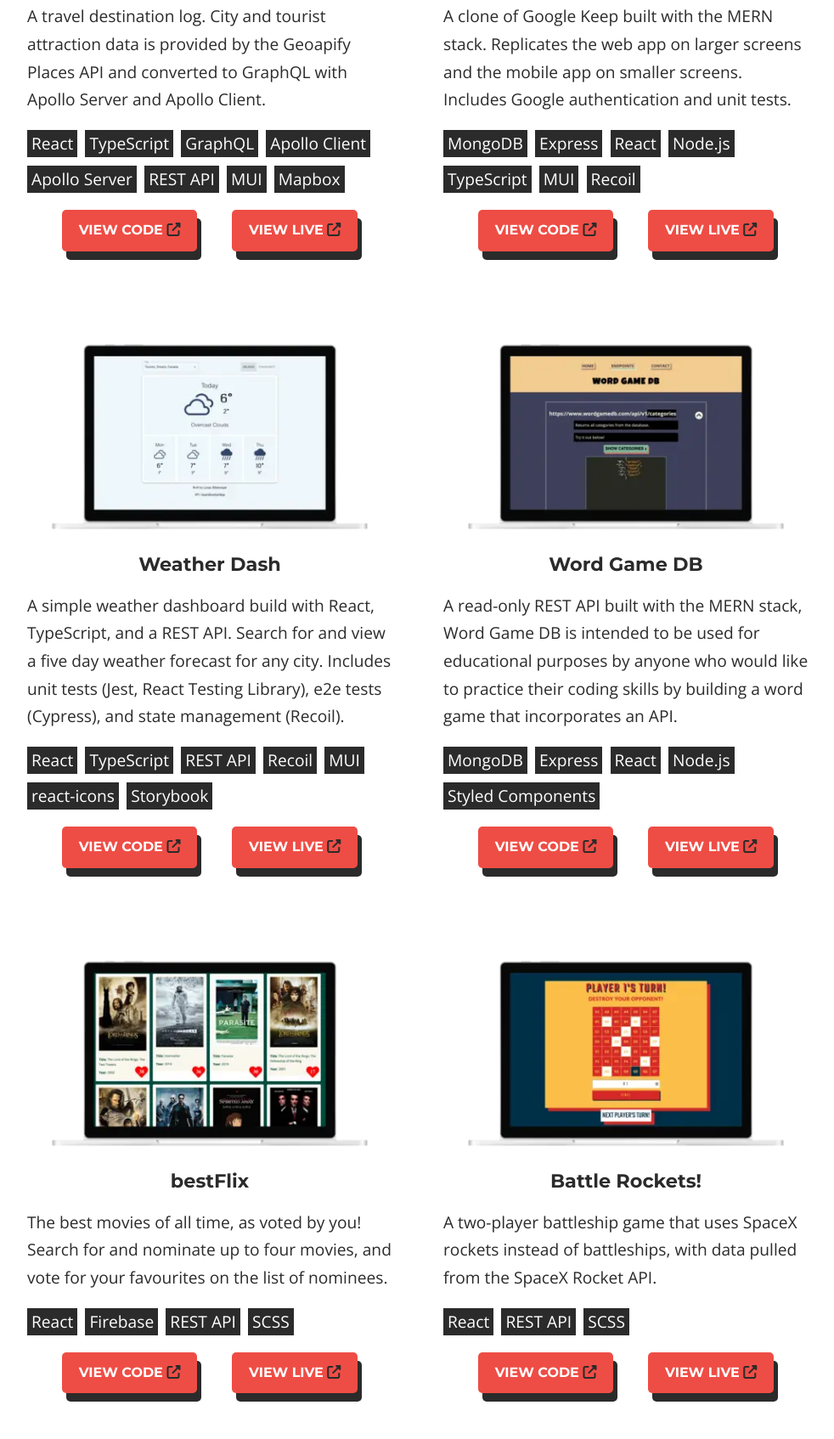
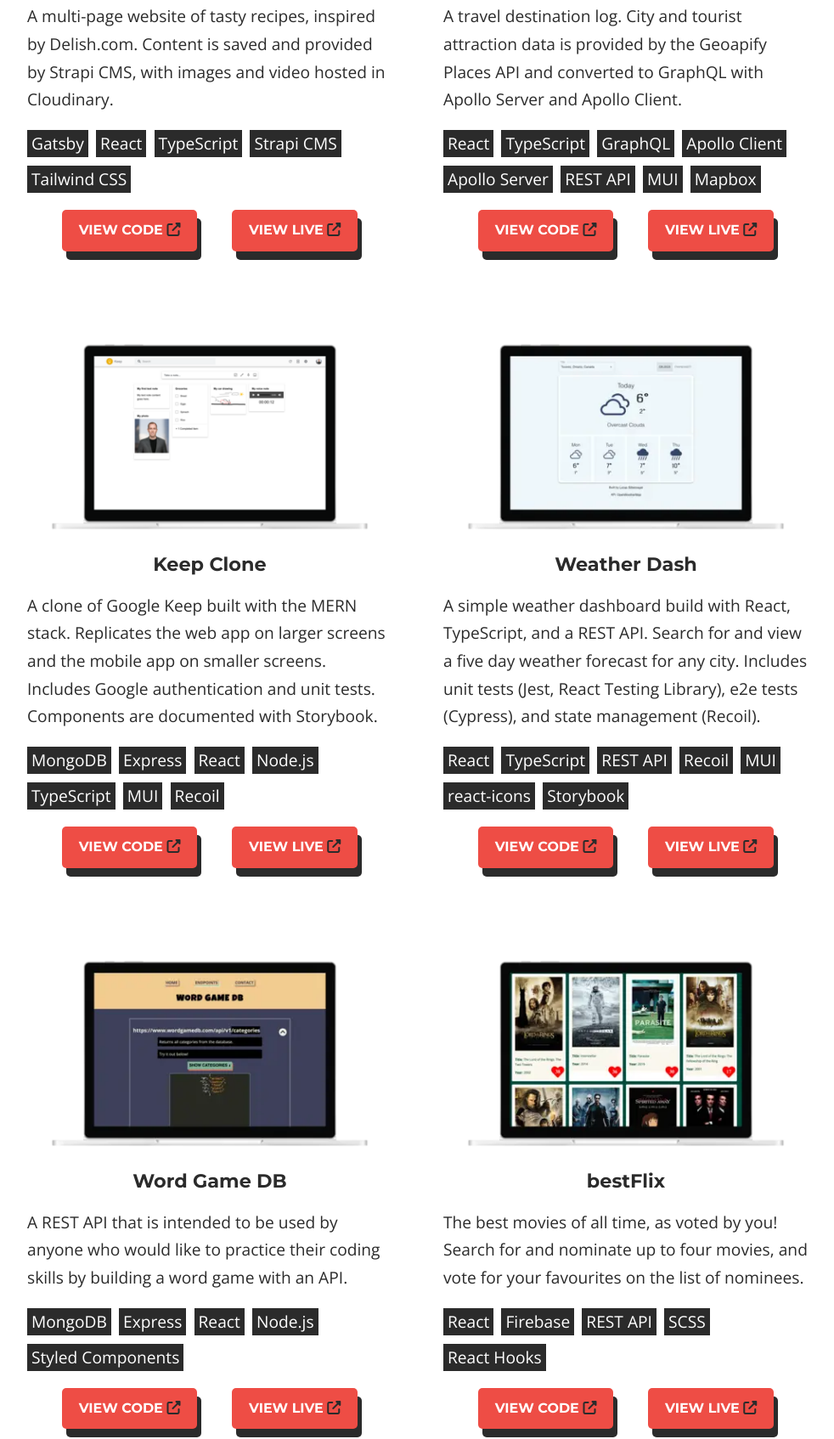
Before and after one commit to LucasSilbernagel/portolio-1.0, a plain HTML site: page index.html in a window 1280 px wide. Shown: the part 2027-3721 px from the top of the page at 85% size, without its empty margins (148-1130 px from the left). Drawn offline with nearby package versions, Linux system fonts and the light colour scheme.

Commit message:
added new project

```diff
--- a/index.html
+++ b/index.html
@@ -266,6 +266,28 @@
           <!-- Project 1 -->
           <li data-aos="fade-up" data-aos-easing="ease-in-out">
             <div class="projectImageContainer">
+              <img loading="lazy" src="./styles/assets/tasty.webp" alt="Tasty" class="projectImage" height="100%" width="100%">
+            </div>
+            <h4>Tasty</h4>
+            <p>A multi-page website of tasty recipes, inspired by <a className="collaborationLink" href="https://www.delish.com/" target="_blank" rel="noreferrer">Delish.com</a>. Content is saved and provided by Strapi CMS, with images and video hosted in Cloudinary.</p>
+            <ul class="used">
+              <li>Gatsby</li>
+              <li>React</li>
+              <li>TypeScript</li>
+              <li>Strapi CMS</li>
+              <li>Tailwind CSS</li>
+            </ul>
+            <div class="projectLinkContainer">
+              <a class="projectLink" href="https://github.com/LucasSilbernagel/tasty" target="_blank"
+                rel="noopener noreferrer">View Code <i aria-label="external link" class="fas fa-external-link-alt"></i></a>
+              <a class="projectLink" href="https://symphonious-croquembouche-c45916.netlify.app/" target="_blank"
+                rel="noopener noreferrer">View Live <i aria-label="external link" class="fas fa-external-link-alt"></i></a>
+            </div>
+          </li>
+
+          <!-- Project 2 -->
+          <li data-aos="fade-up" data-aos-easing="ease-in-out">
+            <div class="projectImageContainer">
               <img loading="lazy" src="./styles/assets/bt-dt.webp" alt="Been there, done that: a travel destination log." class="projectImage" height="100%" width="100%">
             </div>
             <h4>Been There, Done That</h4>
@@ -286,13 +308,13 @@
             </div>
           </li>
 
-          <!-- Project 2 -->
+          <!-- Project 3 -->
           <li data-aos="fade-up" data-aos-easing="ease-in-out">
             <div class="projectImageContainer">
               <img loading="lazy" src="./styles/assets/keepClone.webp" alt="Keep Clone, a clone of Google Keep built with the MERN stack. Replicates the web app on larger screens and the mobile app on smaller screens." class="projectImage" height="100%" width="100%">
             </div>
             <h4>Keep Clone</h4>
-            <p>A clone of Google Keep built with the MERN stack. Replicates the web app on larger screens and the mobile app on smaller screens. Includes Google authentication and unit tests.</p>
+            <p>A clone of Google Keep built with the MERN stack. Replicates the web app on larger screens and the mobile app on smaller screens. Includes Google authentication and unit tests. Components are documented with Storybook.</p>
             <ul class="used">
               <li>MongoDB</li>
               <li>Express</li>
@@ -309,7 +331,7 @@
             </div>
           </li>
 
-          <!-- Project 3 -->
+          <!-- Project 4 -->
           <li data-aos="fade-up" data-aos-easing="ease-in-out">
             <div class="projectImageContainer">
               <img loading="lazy" src="./styles/assets/weatherDash.webp" alt="Weather Dash, a simple weather dashboard" class="projectImage" height="100%" width="100%">
@@ -331,13 +353,13 @@
             </div>
           </li>
 
-          <!-- Project 4 -->
+          <!-- Project 5 -->
           <li data-aos="fade-up" data-aos-easing="ease-in-out">
             <div class="projectImageContainer">
               <img loading="lazy" src="./styles/assets/wordGameDB.webp" alt="Word Game DB" class="projectImage" height="100%" width="100%">
             </div>
             <h4>Word Game DB</h4>
-            <p>A read-only REST API built with the MERN stack, Word Game DB is intended to be used for educational purposes by anyone who would like to practice their coding skills by building a word game that incorporates an API.</p>
+            <p>A REST API that is intended to be used by anyone who would like to practice their coding skills by building a word game with an API.</p>
             <ul class="used">
               <li>MongoDB</li>
               <li>Express</li>
@@ -353,7 +375,7 @@
             </div>
           </li>
 
-          <!-- Project 5 -->
+          <!-- Project 6 -->
           <li data-aos="fade-up" data-aos-easing="ease-in-out">
             <div class="projectImageContainer">
               <img loading="lazy" src="./styles/assets/bestFlix.webp" alt="bestFlix movie app" class="projectImage" height="100%" width="100%">
@@ -365,33 +387,13 @@
               <li>Firebase</li>
               <li>REST API</li>
               <li>SCSS</li>
+              <li>React Hooks</li>
             </ul>
             <div class="projectLinkContainer">
               <a class="projectLink" href="https://github.com/LucasSilbernagel/bestFlix" target="_blank"
                 rel="noopener noreferrer">View Code <i aria-label="external link" class="fas fa-external-link-alt"></i></a>
               <a class="projectLink" href="https://lucassilbernagel.github.io/bestFlix/" target="_blank" rel="noopener noreferrer">View Live <i
                   aria-label="external link" class="fas fa-external-link-alt"></i></a>
-            </div>
-          </li>
-
-          <!-- Project 6 -->
-          <li data-aos="fade-up" data-aos-easing="ease-in-out">
-            <div class="projectImageContainer">
-              <img loading="lazy" src="./styles/assets/battleRockets.webp" alt="Battle Rockets game" class="projectImage" height="100%" width="100%">
-            </div>
-            <h4>Battle Rockets!</h4>
-            <p>A two-player battleship game that uses SpaceX rockets instead of battleships, with data pulled from the SpaceX
-              Rocket API.</p>
-            <ul class="used">
-              <li>React</li>
-              <li>REST API</li>
-              <li>SCSS</li>
-            </ul>
-            <div class="projectLinkContainer">
-              <a class="projectLink" href="https://github.com/rocketBattle/battleRockets" target="_blank"
-                rel="noopener noreferrer">View Code <i aria-label="external link" class="fas fa-external-link-alt"></i></a>
-              <a class="projectLink" href="https://rocketbattle.github.io/battleRockets/" target="_blank"
-                rel="noopener noreferrer">View Live <i aria-label="external link" class="fas fa-external-link-alt"></i></a>
             </div>
           </li>
 
```
Also changed, not shown: styles/assets/battleRockets.webp (deleted), styles/assets/tasty.webp (added).
